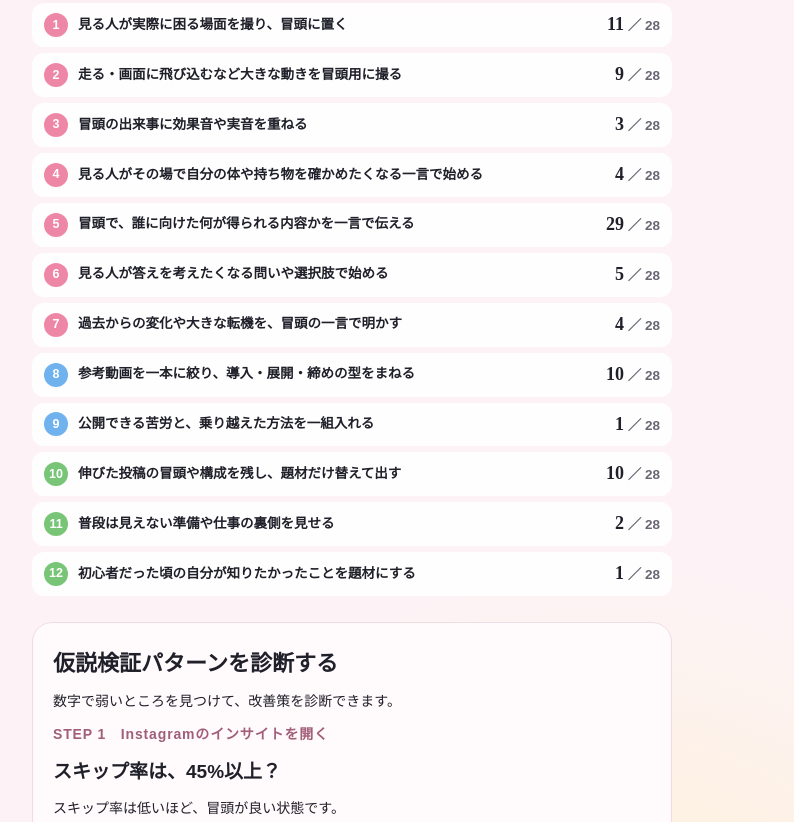
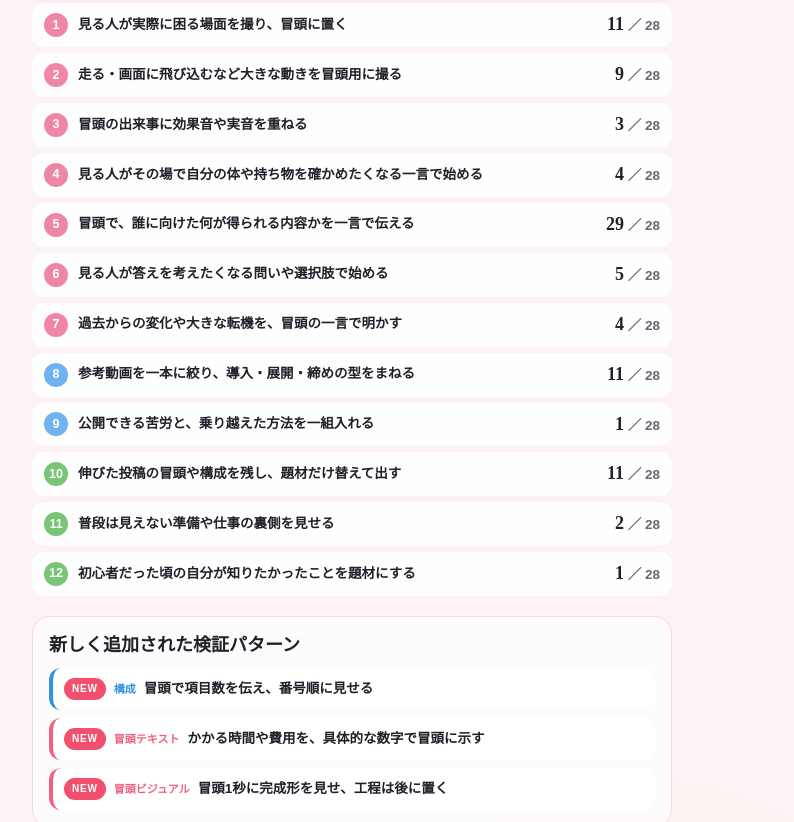
Before and after one commit to yudaikawaguchi1207/sakiyomi-kasetsu-progress, a plain HTML site: page index.html in a window 1280 px wide. Shown: the part 1978-2800 px from the top of the page, without its empty margins (288-1082 px from the left). Drawn offline with Linux system fonts and the light colour scheme; a web font is replaced by a local one.

Commit message:
進捗を自動更新

```diff
--- a/index.html
+++ b/index.html
@@ -125,6 +125,23 @@ h1 em { font-style: normal; color: var(--coral); }
 .legend .c { flex: none; font-weight: 900; font-variant-numeric: tabular-nums; color: var(--ink-sub); }
 .legend .c b { font-family: var(--font-display); font-size: 18px; color: var(--ink); }
 .legend .zero .c b { color: #b9a9b1; }
+
+/* 人数別タブで赤背景になった新しい検証パターン。既存12個の集計・瓶・診断には混ぜない。 */
+.new-patterns { display: grid; gap: 10px; margin-top: 8px; padding: 16px; background: #ffffffa8; border: 1px solid var(--line); border-radius: 18px; }
+.new-patterns h3 { margin: 0; font-family: var(--font-display); font-size: 18px; line-height: 1.4; }
+.new-patterns ul { display: grid; gap: 8px; margin: 0; padding: 0; list-style: none; }
+.new-pattern { display: grid; grid-template-columns: auto auto minmax(0, 1fr); align-items: center; gap: 8px; min-width: 0; padding: 10px 11px; background: #fff; border-radius: 12px; border-left: 4px solid var(--pattern-color); }
+.new-badge { display: inline-grid; place-items: center; min-height: 22px; padding: 2px 8px; border-radius: 999px; background: var(--coral); color: #fff; font-size: 10px; font-weight: 900; letter-spacing: .08em; line-height: 1; }
+.new-pattern-group { color: var(--pattern-color); font-size: 11px; font-weight: 900; white-space: nowrap; }
+.new-pattern-text { min-width: 0; font-size: 13.5px; font-weight: 700; line-height: 1.5; }
+.new-pattern.opening { --pattern-color: var(--pink); }
+.new-pattern.structure { --pattern-color: var(--blue); }
+@media (max-width: 420px) {
+  .new-patterns { padding: 14px 12px; }
+  .new-pattern { grid-template-columns: auto minmax(0, 1fr); }
+  .new-pattern-group { grid-column: 1; }
+  .new-pattern-text { grid-column: 2; grid-row: 1 / 3; }
+}
 
 .cta-group { display: grid; gap: 12px; }
 .cta { display: block; text-align: center; text-decoration: none; background: var(--coral); color: #fff; font-weight: 900; font-size: 17px; padding: 16px 18px; border-radius: 16px; box-shadow: 0 8px 20px #f0506e40; }
@@ -266,6 +283,26 @@ body.introducing .shackle { animation-play-state:paused; }
       <div class="vacant" id="vacant" hidden></div>
     </div>
     <ul class="legend" id="legend"></ul>
+    <section class="new-patterns" aria-labelledby="new-patterns-title">
+      <h3 id="new-patterns-title">新しく追加された検証パターン</h3>
+      <ul>
+        <li class="new-pattern structure">
+          <span class="new-badge">NEW</span>
+          <span class="new-pattern-group">構成</span>
+          <span class="new-pattern-text">冒頭で項目数を伝え、番号順に見せる</span>
+        </li>
+        <li class="new-pattern opening">
+          <span class="new-badge">NEW</span>
+          <span class="new-pattern-group">冒頭テキスト</span>
+          <span class="new-pattern-text">かかる時間や費用を、具体的な数字で冒頭に示す</span>
+        </li>
+        <li class="new-pattern opening">
+          <span class="new-badge">NEW</span>
+          <span class="new-pattern-group">冒頭ビジュアル</span>
+          <span class="new-pattern-text">冒頭1秒に完成形を見せ、工程は後に置く</span>
+        </li>
+      </ul>
+    </section>
   </section>
 
   <section class="diagnosis" aria-labelledby="diagnosis-title">
@@ -300,7 +337,7 @@ document.body.classList.add('introducing');
 /* ここの数字だけ書き換えれば、光る宝石の数と表示が変わる */
 const DATA = {
   "asOf": "11/20 時点",
-  "total": 95,
+  "total": 98,
   "goal": 340,
   "tenk": 5,
   "perGoal": 28,
@@ -352,7 +389,7 @@ const DATA = {
       "no": 8,
       "g": "blue",
       "text": "参考動画を一本に絞り、導入・展開・締めの型をまねる",
-      "count": 10
+      "count": 11
     },
     {
       "no": 9,
@@ -364,7 +401,7 @@ const DATA = {
       "no": 10,
       "g": "green",
       "text": "伸びた投稿の冒頭や構成を残し、題材だけ替えて出す",
-      "count": 10
+      "count": 11
     },
     {
       "no": 11,
```
